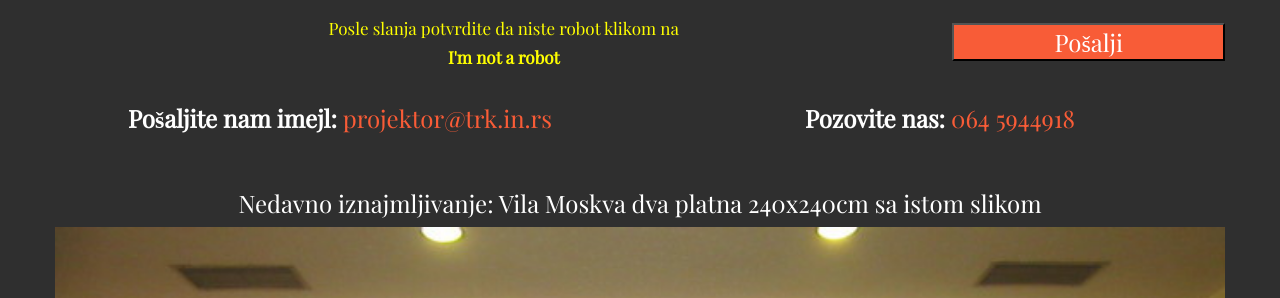
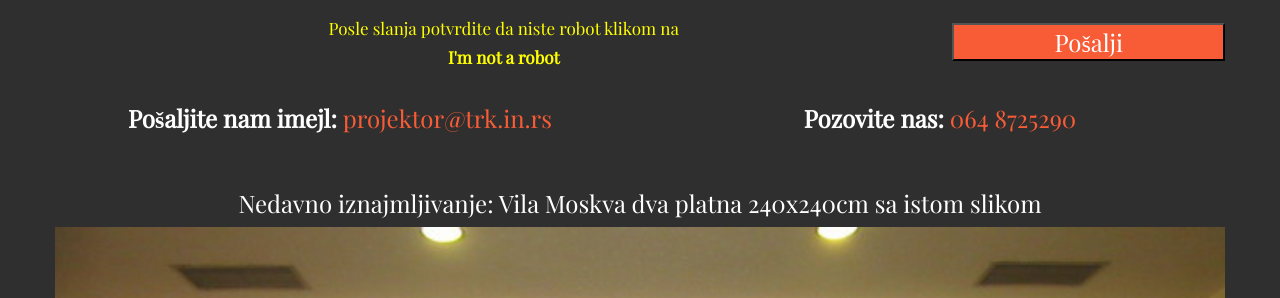
Before and after one commit to kulakajak/iznajmiprojektornovisad, a Jekyll site: the page built from index.html, in a window 1280 px wide and 900 px high, scrolled down 3521 px. Shown: the part 158-456 px from the top of the window. Built offline with Jekyll 4.4.1, drawn with Linux system fonts in a browser that asks for light colours; nearby versions of some CDN libraries; some web fonts are replaced.

Commit message:
update phone

```diff
--- a/index.html
+++ b/index.html
@@ -352,7 +352,7 @@ layout: default
             <br>
           </div>
           <div class="col-lg-6">
-            <h3><b>Pozovite nas:</b> <a href="tel:064 5944918">064 5944918</a></h3>
+            <h3><b>Pozovite nas:</b> <a href="tel:064 8725290">064 8725290</a></h3>
           </div>
         </div>
         <h3>Nedavno iznajmljivanje: Vila Moskva dva platna 240x240cm sa istom slikom</h3>
```
